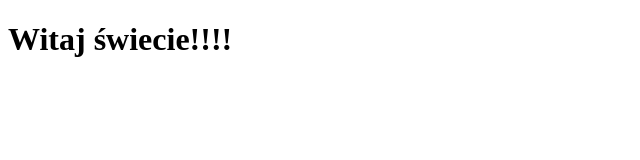
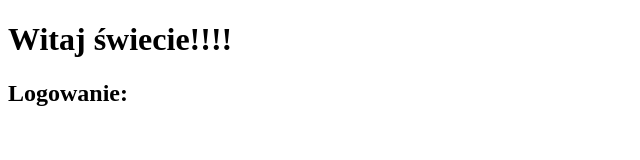
Before and after one commit to jaszymon/Internship, a plain HTML site: page index.html in a window 1280 px wide. Shown: the whole page, without its empty margins (0-640 px from the left). Drawn offline with Linux system fonts and the light colour scheme.

Commit message:
Logowanie

```diff
--- /dev/null
+++ b/dir2/app2.js
@@ -0,0 +1 @@
+console.log(123);
--- a/index.html
+++ b/index.html
@@ -13,5 +13,7 @@
 
 <body>
 	<h1> Witaj świecie!!!! </h1>
+
+	<h2>Logowanie: </h2>
 </body>
 </html>
```
Also changed, not shown: login.html (added, +1 -0 lines), log.txt (added).
